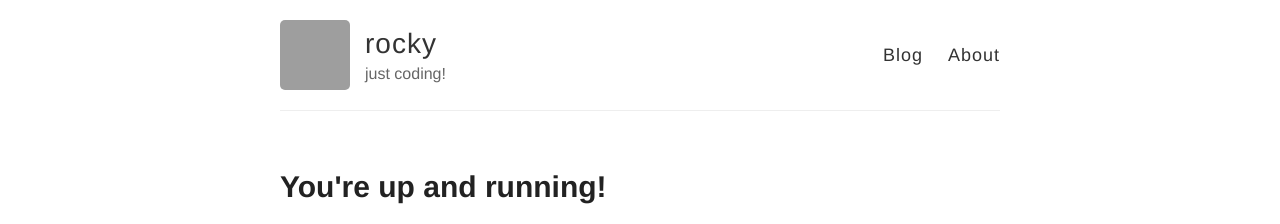
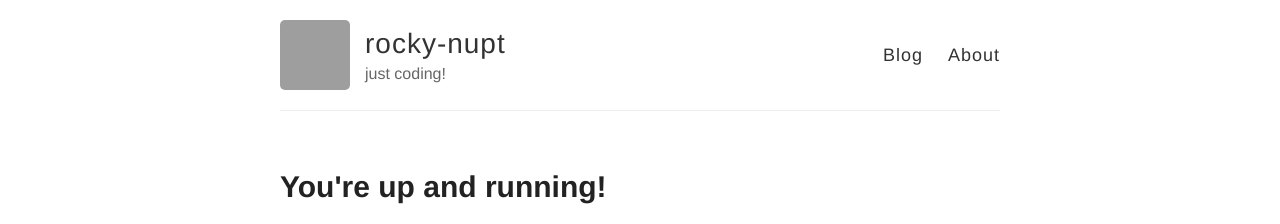
Before and after one commit to rocky-nupt/rocky-nupt.github.io, a Jekyll site: the page built from index.html, in a window 1280 px wide. Shown: the top 224 px of the page. Built offline with Jekyll 4.4.1, drawn with Linux system fonts in a browser that asks for light colours; grey boxes are pictures that could not be loaded.

Commit message:
Update _config.yml

```diff
--- a/_config.yml
+++ b/_config.yml
@@ -3,7 +3,7 @@
 #
 
 # Name of your site (displayed in the header)
-name: rocky
+name: rocky-nupt
 
 # Short bio or description (displayed in the header)
 description: just coding!
```
